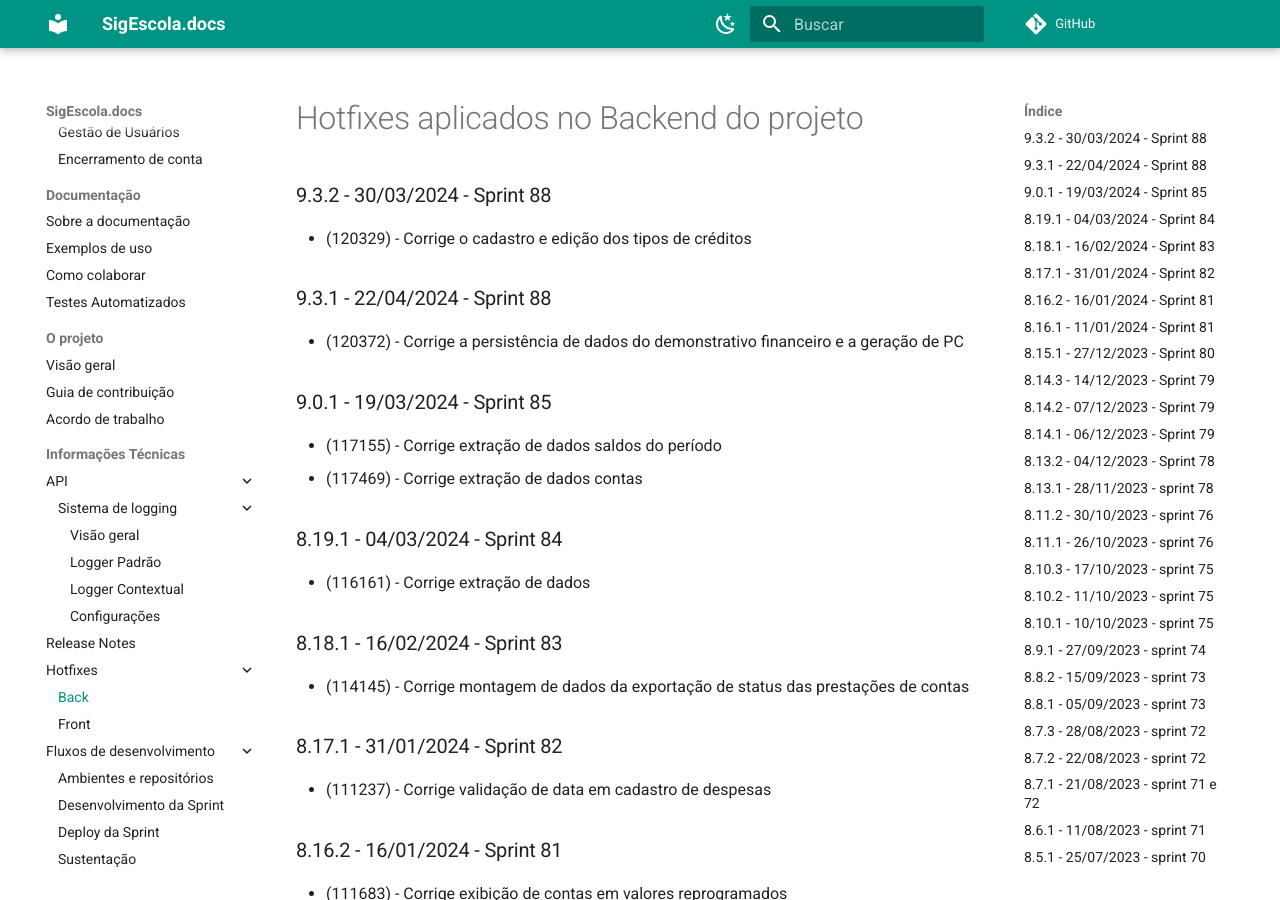
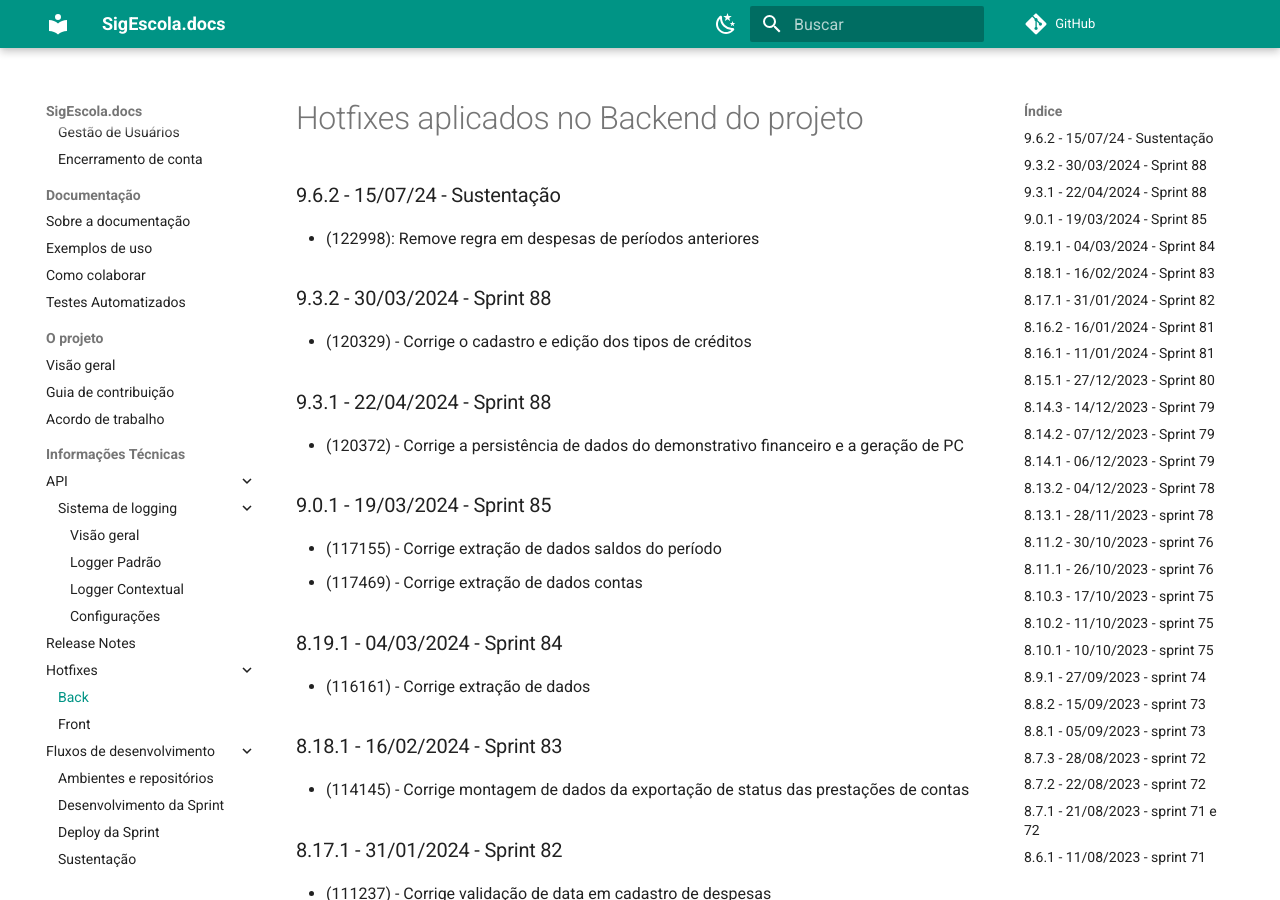
Before and after one commit to prefeiturasp/SME-PTRF-Docs, an MkDocs documentation site: the page built from docs/projeto/hotfixes_back.md, in a window 1280 px wide and 900 px high. Built offline with MkDocs 1.6.1 and Material for MkDocs 9.7.7, drawn with Linux system fonts in a browser that asks for light colours; comment, search, counter and statistics services are not loaded.

Commit message:
Update hotfixes_back.md

```diff
--- a/docs/projeto/hotfixes_back.md
+++ b/docs/projeto/hotfixes_back.md
@@ -1,4 +1,7 @@
 # Hotfixes aplicados no Backend do projeto
+
+### 9.6.2 - 15/07/24 - Sustentação
+* (122998): Remove regra em despesas de períodos anteriores
 
 ### 9.3.2 - 30/03/2024 - Sprint 88
 * (120329) - Corrige o cadastro e edição dos tipos de créditos
```
